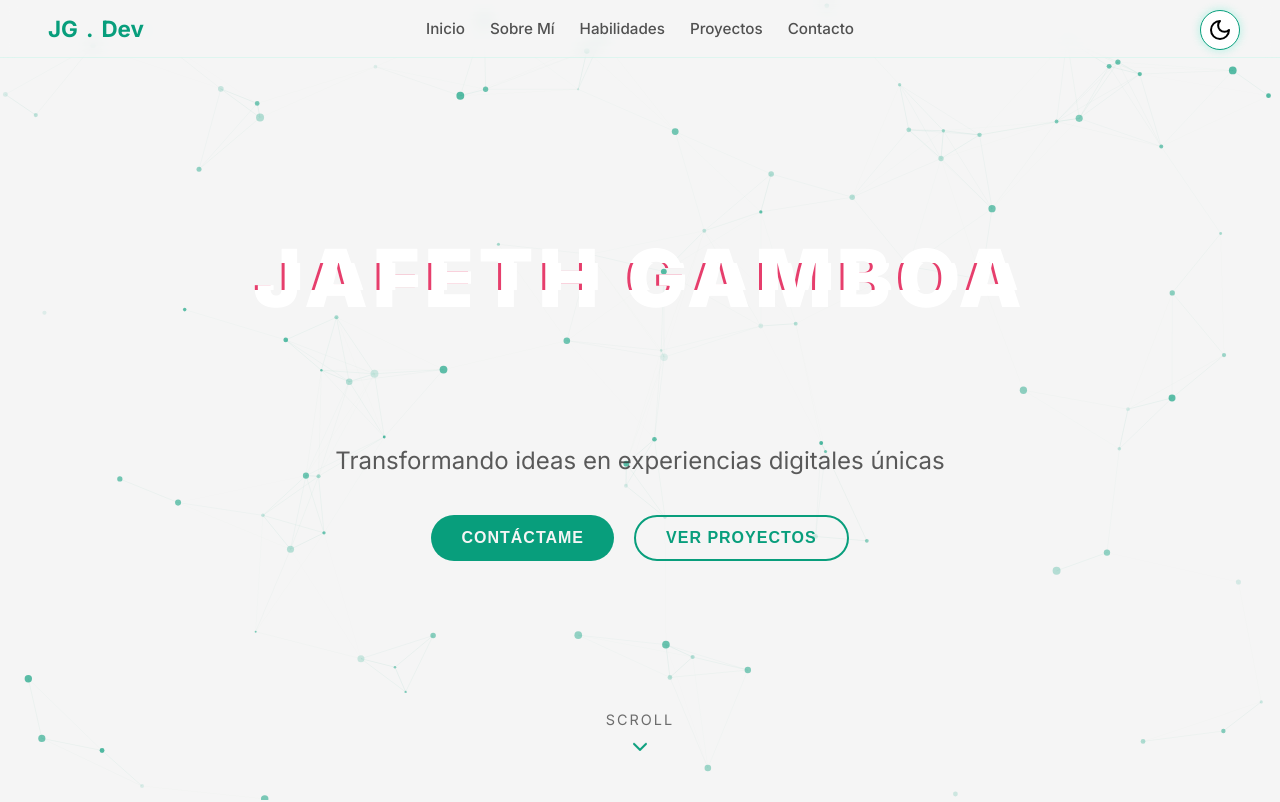
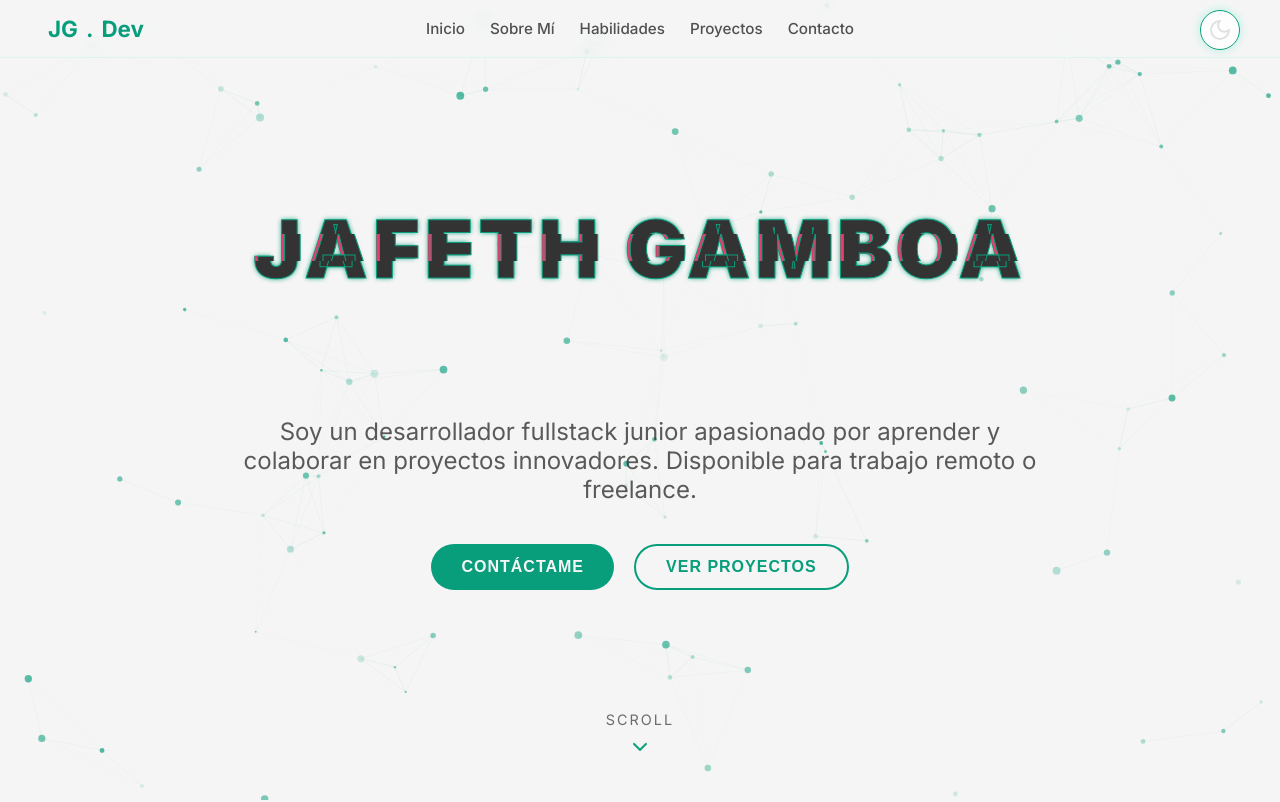
Before and after one commit to DARKTOTEM2703/LANDING_VANILLA, a plain HTML site: page index.html in a window 1280 px wide. Shown: the top 802 px of the page. Drawn offline with nearby package versions, Linux system fonts and the light colour scheme.

Commit message:
Ajustar estilos y colores para mejorar la visibilidad en modo claro y oscuro; actualizar iconos de tema y modificar descripción en la sección de héroe.

```diff
--- a/CSS/styles.css
+++ b/CSS/styles.css
@@ -1880,3 +1880,44 @@ section {
     letter-spacing: 1px;
   }
 }
+
+/* Ajustar el color del texto del h1 en modo claro para mejorar contraste */
+[data-theme="light"] .glitch {
+  color: var(
+    --text-color
+  ); /* Usar el color de texto definido para tema claro (#333333) */
+  text-shadow: 0 0 5px var(--primary-color); /* Mantener el efecto de brillo */
+  -webkit-text-stroke: 1px var(--primary-color); /* Contorno del texto para mejor visibilidad */
+}
+
+/* Mantener visibles los pseudoelementos del efecto glitch en modo claro */
+[data-theme="light"] .glitch::before,
+[data-theme="light"] .glitch::after {
+  color: var(--text-color);
+}
+
+/* Ajustar el color del icono del tema según el modo */
+[data-theme="light"] #theme-icon {
+  stroke: var(
+    --bg-dark
+  ) !important; /* Color oscuro para el icono en modo claro */
+  fill: none;
+}
+
+[data-theme="dark"] #theme-icon {
+  stroke: var(
+    --text-color
+  ) !important; /* Color blanco para el icono en modo oscuro */
+  fill: none;
+}
+
+/* Asegurar que el botón de tema tenga buena visibilidad en ambos modos */
+[data-theme="light"] .theme-toggle {
+  background-color: rgba(255, 255, 255, 0.8);
+  border-color: var(--primary-color);
+}
+
+[data-theme="dark"] .theme-toggle {
+  background-color: rgba(30, 30, 30, 0.8);
+  border-color: var(--primary-color);
+}
--- a/JS/theme.js
+++ b/JS/theme.js
@@ -33,9 +33,11 @@ function toggleTheme() {
 
   // Actualizar el icono según el tema
   if (newTheme === "light") {
-    themeIcon.innerHTML = `<path d="M12 3a6 6 0 0 0 9 9 9 9 0 1 1-9-9Z"></path>`;
+    // Icono de luna para modo claro
+    themeIcon.innerHTML = `<path d="M12 3a6 6 0 0 0 9 9 9 9 0 1 1-9-9Z" stroke="currentColor" stroke-width="2" fill="none"></path>`;
   } else {
-    themeIcon.innerHTML = `<circle cx="12" cy="12" r="5"></circle><line x1="12" y1="1" x2="12" y2="3"></line><line x1="12" y1="21" x2="12" y2="23"></line><line x1="4.22" y1="4.22" x2="5.64" y2="5.64"></line><line x1="18.36" y1="18.36" x2="19.78" y2="19.78"></line><line x1="1" y1="12" x2="3" y2="12"></line><line x1="21" y1="12" x2="23" y2="12"></line><line x1="4.22" y1="19.78" x2="5.64" y2="18.36"></line><line x1="18.36" y1="5.64" x2="19.78" y2="4.22"></line>`;
+    // Icono de sol para modo oscuro con color forzado a blanco
+    themeIcon.innerHTML = `<svg xmlns="http://www.w3.org/2000/svg" viewBox="0 0 24 24" width="24" height="24"><circle cx="12" cy="12" r="5" stroke="#ffffff" stroke-width="2" fill="none"></circle><path d="M12 1v2M12 21v2M4.22 4.22l1.42 1.42M18.36 18.36l1.42 1.42M1 12h2M21 12h2M4.22 19.78l1.42-1.42M18.36 5.64l1.42-1.42" stroke="#ffffff" stroke-width="2"></path></svg>`;
   }
 
   // Disparar evento para notificar cambio de tema
@@ -56,9 +58,9 @@ if (savedTheme) {
   // Actualizar el icono según el tema guardado
   if (themeIcon) {
     if (savedTheme === "light") {
-      themeIcon.innerHTML = `<path d="M12 3a6 6 0 0 0 9 9 9 9 0 1 1-9-9Z"></path>`;
+      themeIcon.innerHTML = `<path d="M12 3a6 6 0 0 0 9 9 9 9 0 1 1-9-9Z" stroke="currentColor" stroke-width="2" fill="none"></path>`;
     } else {
-      themeIcon.innerHTML = `<circle cx="12" cy="12" r="5"></circle><line x1="12" y1="1" x2="12" y2="3"></line><line x1="12" y1="21" x2="12" y2="23"></line><line x1="4.22" y1="4.22" x2="5.64" y2="5.64"></line><line x1="18.36" y1="18.36" x2="19.78" y2="19.78"></line><line x1="1" y1="12" x2="3" y2="12"></line><line x1="21" y1="12" x2="23" y2="12"></line><line x1="4.22" y1="19.78" x2="5.64" y2="18.36"></line><line x1="18.36" y1="5.64" x2="19.78" y2="4.22"></line>`;
+      themeIcon.innerHTML = `<svg xmlns="http://www.w3.org/2000/svg" viewBox="0 0 24 24" width="24" height="24"><circle cx="12" cy="12" r="5" stroke="#ffffff" stroke-width="2" fill="none"></circle><path d="M12 1v2M12 21v2M4.22 4.22l1.42 1.42M18.36 18.36l1.42 1.42M1 12h2M21 12h2M4.22 19.78l1.42-1.42M18.36 5.64l1.42-1.42" stroke="#ffffff" stroke-width="2"></path></svg>`;
     }
   }
 }
--- a/index.html
+++ b/index.html
@@ -66,12 +66,13 @@
             <h1 class="glitch" data-text="Jafeth Gamboa">Jafeth Gamboa</h1>
             <h2 class="glitch-subtitle">FULLSTACK ENGINEER</h2>
         </div>
-
         <div class="hero-content animate-in">
-            <p class="hero-description">Transformando ideas en experiencias digitales únicas</p>
+            <p class="hero-description">Soy un desarrollador fullstack junior apasionado por aprender y colaborar en
+                proyectos innovadores. Disponible para trabajo remoto o freelance.</p>
 
             <div class="hero-cta">
-                <button class="primary-btn interactive" data-scroll-to="contact">Contáctame</button>
+                <button class="primary-btn interactive" data-scroll-to="contact"
+                    onclick="window.open('https://wa.me/529996369799?text=Hola,%20me%20gustaría%20saber%20más%20sobre%20tus%20proyectos.', '_blank')">Contáctame</button>
                 <button class="secondary-btn interactive" data-scroll-to="projects">Ver Proyectos</button>
             </div>
         </div>
```
